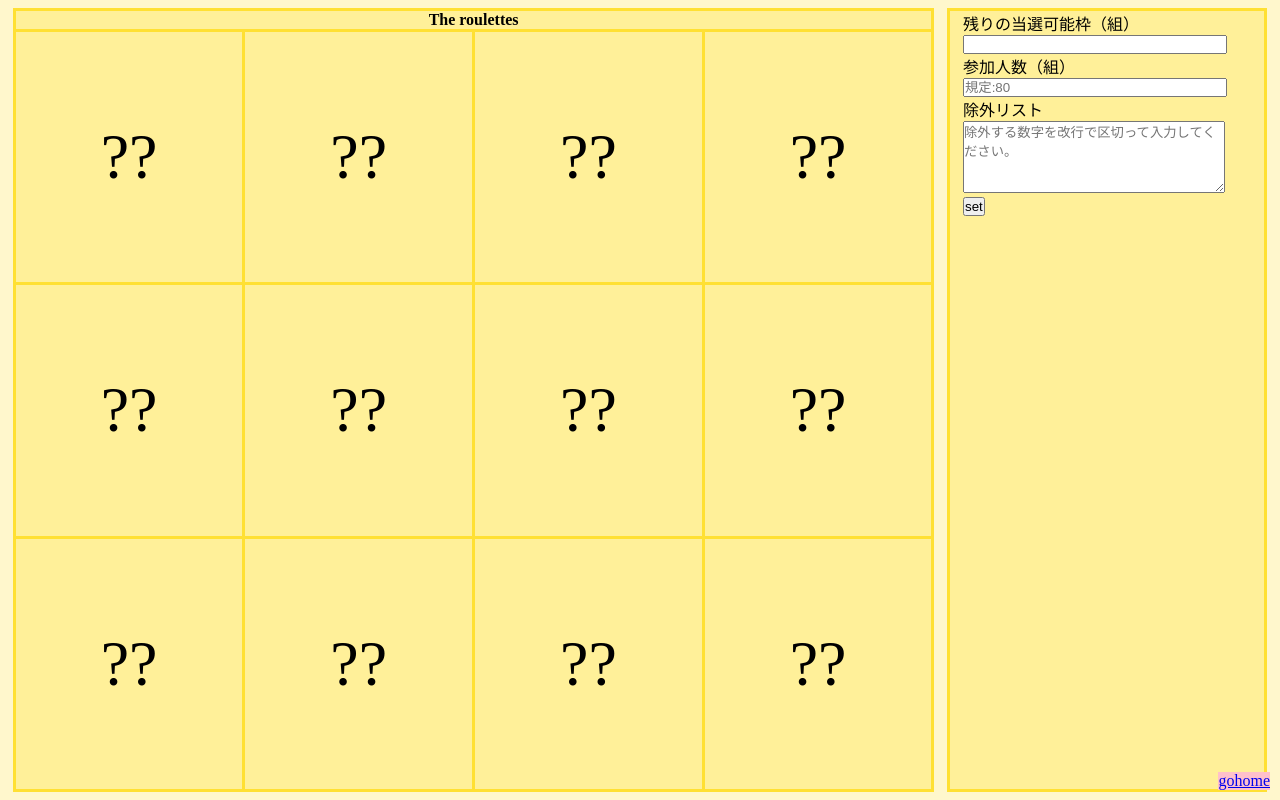
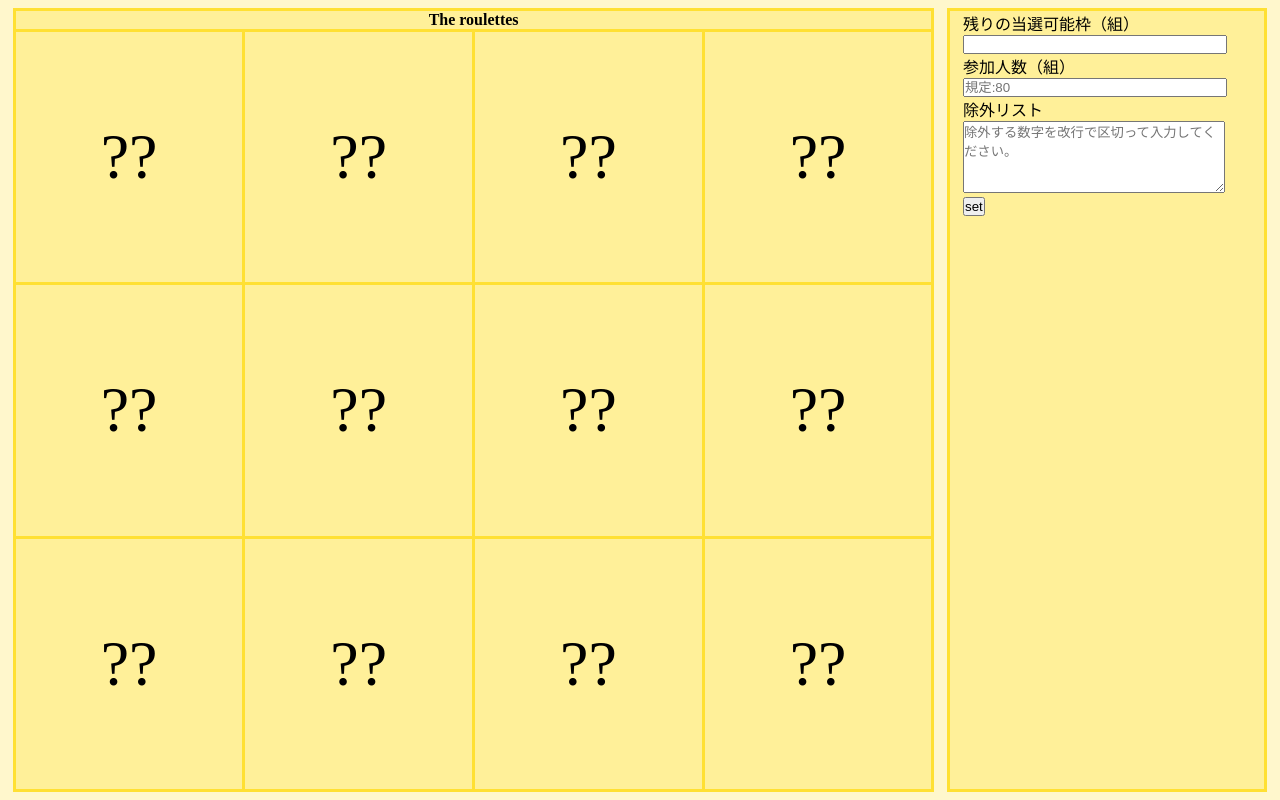
Before and after one commit to sorarinproduction/sorarinproduction.github.io, a plain HTML site: page apps/roulette3.3/index.html in a window 1280 px wide. Drawn offline with Linux system fonts and the light colour scheme.

Commit message:
Update index.html

```diff
--- a/apps/roulette3.3/index.html
+++ b/apps/roulette3.3/index.html
@@ -62,13 +62,6 @@
             background-image: linear-gradient(-45deg, transparent 49%, #fff033 49%, #ffe033 51%, transparent 51%, transparent);
             /* 右上がりの斜線 */
         }
-
-        .gohome {
-            background: pink;
-            position: absolute;
-            bottom: 10px;
-            right: 10px;
-        }
     </style>
 </head>
 
@@ -107,10 +100,6 @@
             </div>
         </div>
     </div>
-    <div class="gohome">
-        <a href="../../index.html"><span>gohome</span></a>
-    </div>
-
     <script async>
         'use strict';
         init_table('roulettes', '4', '3', '??');        // 表の初期設定
```
